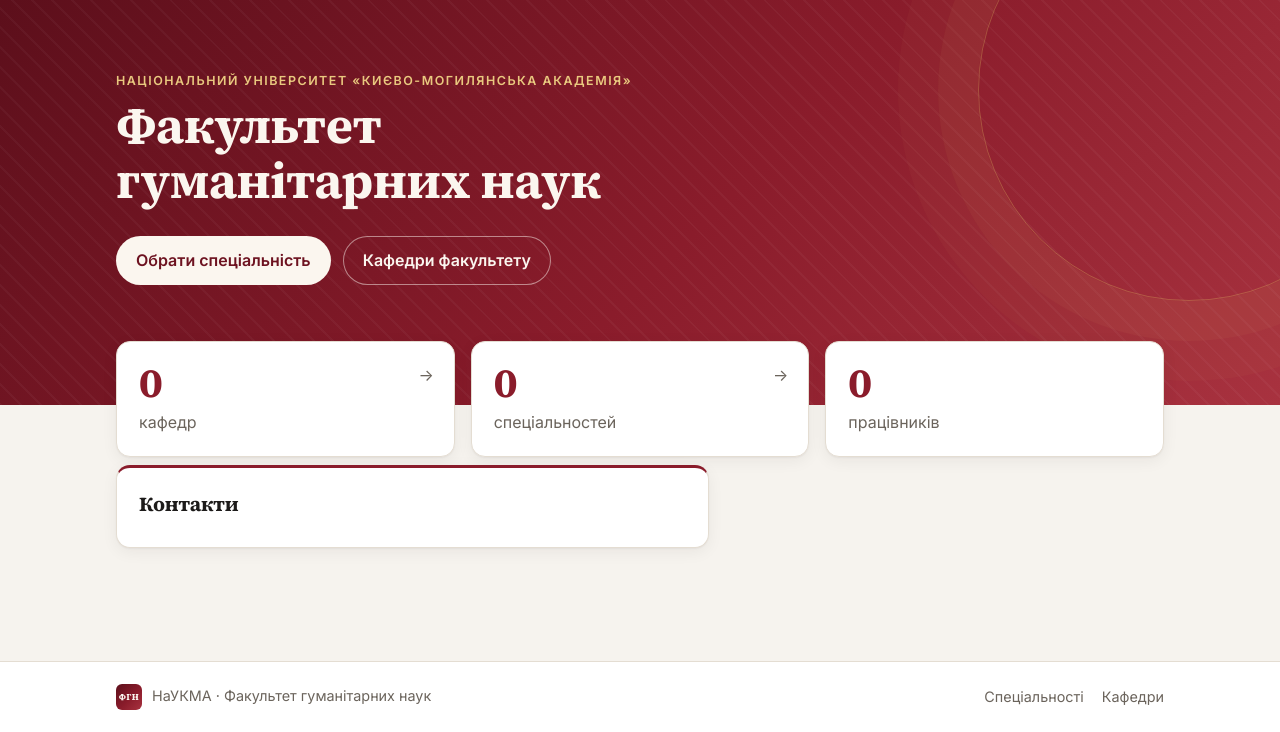
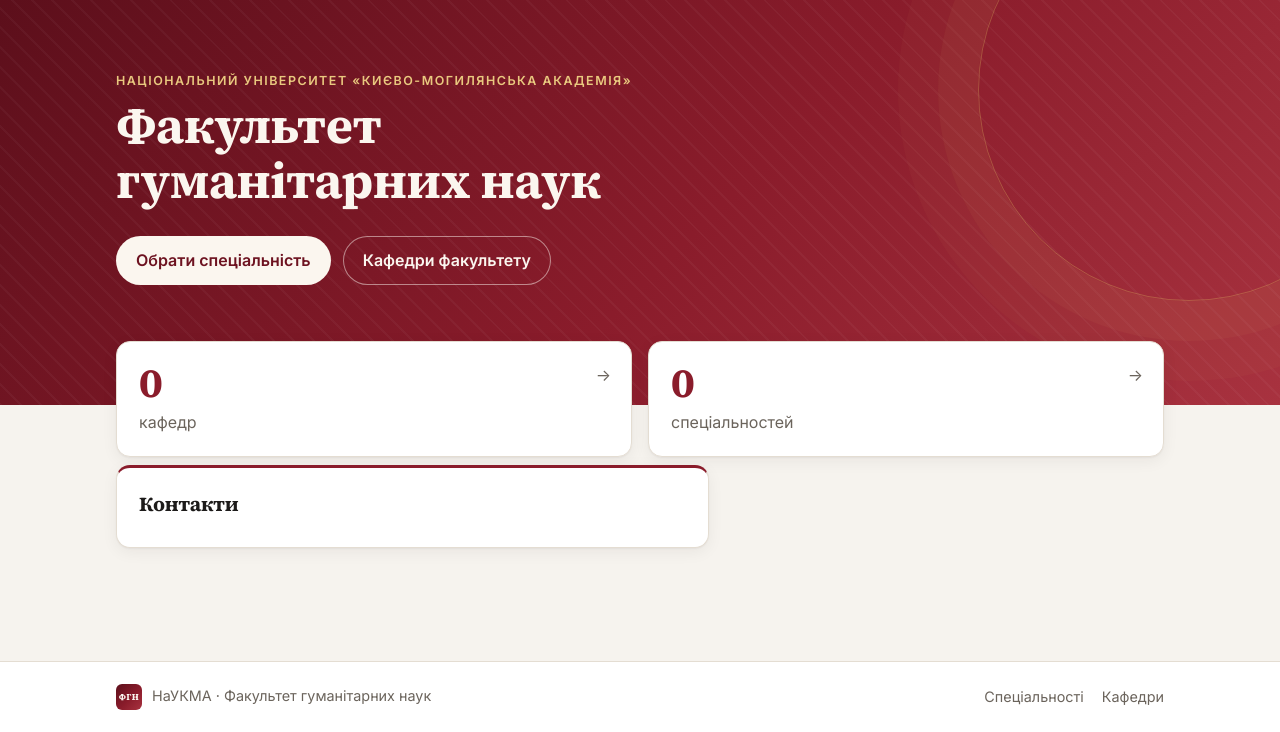
Before and after one commit to Solyariy/FacultyPage, a Django app: page / in a window 1280 px wide. Shown: the part 68-800 px from the top of the page. Run offline with Django 5.2, Linux system fonts and the light colour scheme; data comes from the database, SQL or seed files in the repository; data that the repository does not hold is empty.

Commit message:
Remove personnel count tile from home page
Co-Authored-By: Claude Opus 5.5 <noreply@anthropic.com>

```diff
--- a/myproject/faculty_page/templates/faculty_page/home.html
+++ b/myproject/faculty_page/templates/faculty_page/home.html
@@ -27,10 +27,6 @@
     <span>{{ program_count|uk_plural:"спеціальність,спеціальності,спеціальностей" }}</span>
     <span class="stat-arrow" aria-hidden="true">→</span>
   </a>
-  <div class="stat">
-    <strong>{{ personnel_count }}</strong>
-    <span>{{ personnel_count|uk_plural:"працівник,працівники,працівників" }}</span>
-  </div>
 </section>
 
 <div class="split">
--- a/myproject/faculty_page/views.py
+++ b/myproject/faculty_page/views.py
@@ -1,6 +1,6 @@
 from django.shortcuts import get_object_or_404, render
 
-from faculty_page.models import Department, HomePage, Personnel, Program
+from faculty_page.models import Department, HomePage, Program
 
 
 def home(request):
@@ -11,7 +11,6 @@ def home(request):
             "page": HomePage.load(),
             "department_count": Department.objects.count(),
             "program_count": Program.objects.count(),
-            "personnel_count": Personnel.objects.count(),
         },
     )
 
```
